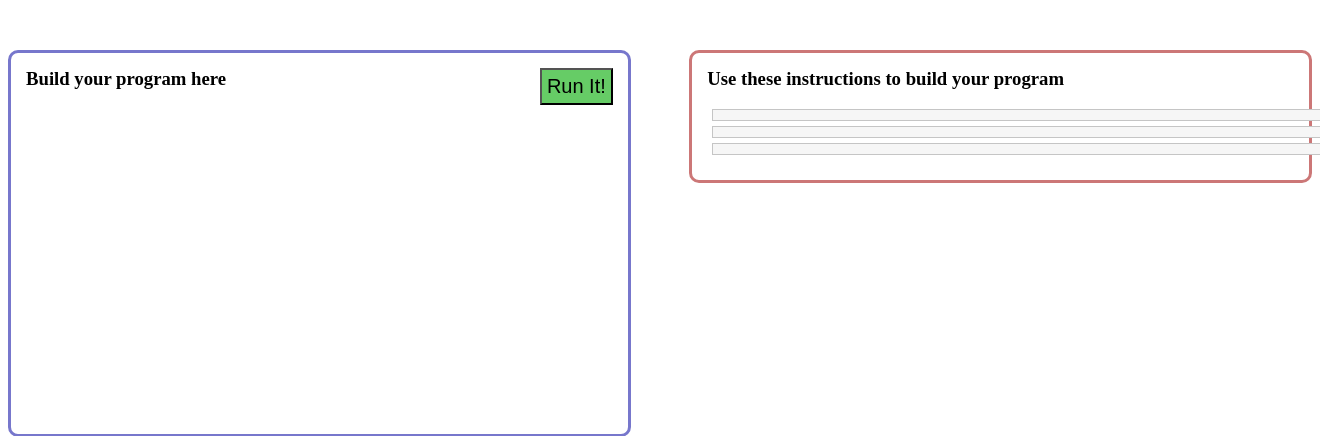
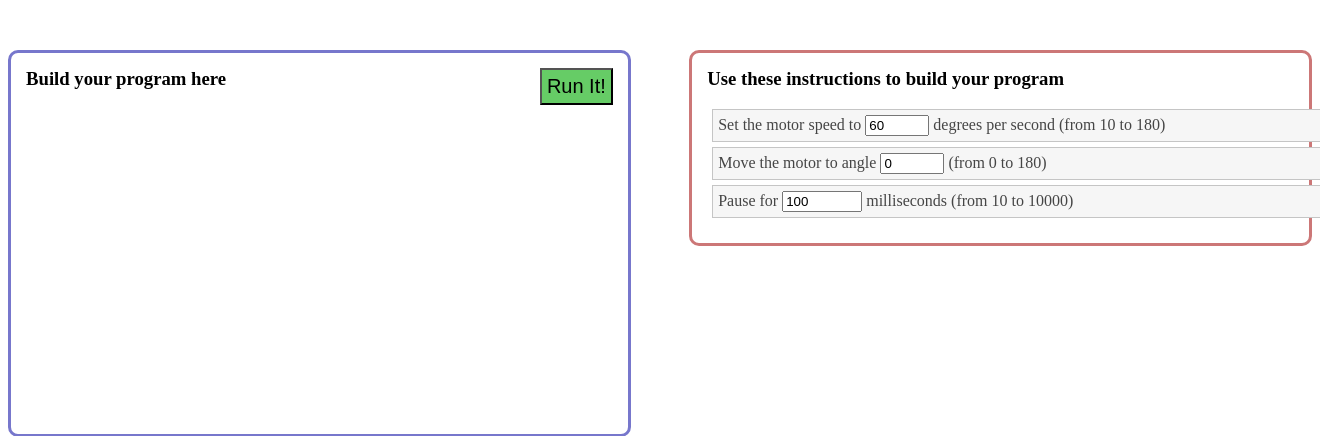
Before and after one commit to adamdrewherbst/servo_serial, a PHP site: page / in a window 1320 px wide. Shown: the top 436 px of the page. Run offline with PHP 8.4, Linux system fonts and the light colour scheme; data that the repository does not hold is empty; some libraries are stand-ins or nearby versions.

Commit message:
changed to same interface for all grades

```diff
--- a/index.php
+++ b/index.php
@@ -150,7 +150,7 @@ extract($_GET);
 		<h3>Use these instructions to build your program</h3>
 		<ul id="instructions">
 			<li class="draggable ui-state-default motor-speed">
-				<? if($grade > 1) { ?>
+				<? if($grade >= 0) { ?>
 				Set the motor speed to
 				<input type="number" min="10" max="180" value="60">
 				degrees per second (from 10 to 180)
@@ -158,7 +158,7 @@ extract($_GET);
 				<? } ?>
 			</li>
 			<li class="draggable ui-state-default motor-angle">
-				<? if($grade > 1) { ?>
+				<? if($grade >= 0) { ?>
 				Move the motor to angle
 				<input type="number" min="0" max="180" value="0">
 				(from 0 to 180)
@@ -166,7 +166,7 @@ extract($_GET);
 				<? } ?>
 			</li>
 			<li class="draggable ui-state-default motor-delay">
-				<? if($grade > 1) { ?>
+				<? if($grade >= 0) { ?>
 				Pause for
 				<input type="number" min="10" max="10000" value="100">
 				milliseconds (from 10 to 10000)
```
